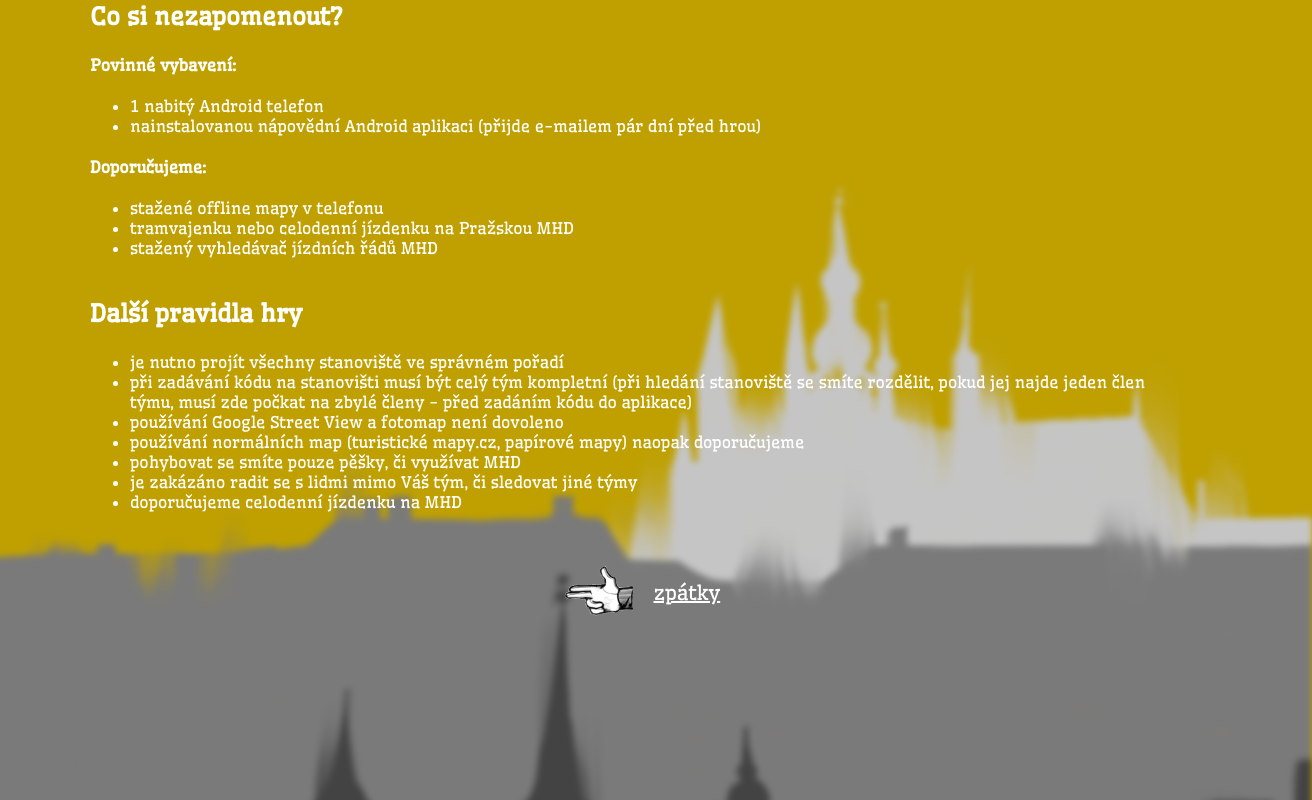
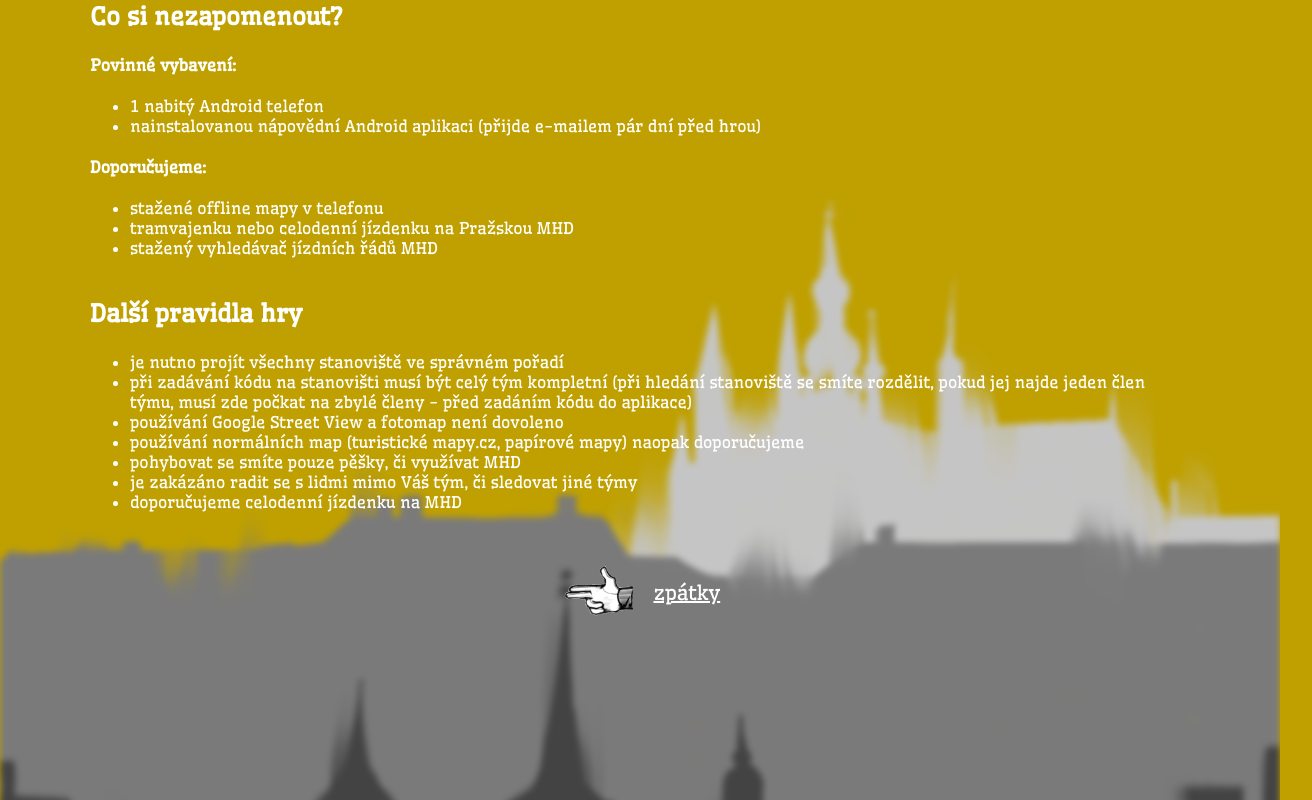
Before and after one commit to panda098/prvni-vystrel, a React (Create React App) app: page /pravidla in a window 1280 px wide. Shown: the part 1700-2500 px from the top of the page, 1312 px wide, since content can reach past the window. Built offline with nearby package versions, Linux system fonts and the light colour scheme.

Commit message:
fix width

```diff
--- a/src/index.scss
+++ b/src/index.scss
@@ -59,7 +59,6 @@ a {
   width: 100%;
   height: 795px;
   filter: blur(3px);
-  transform: scale(1.05) translateY(3px);
   z-index: -10;
 }
 
```
